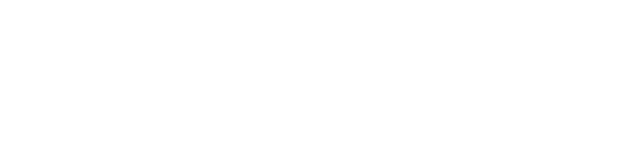
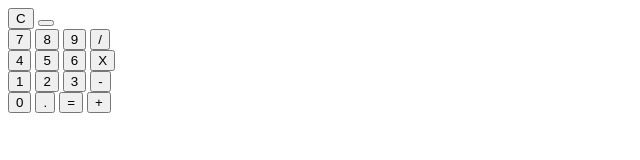
Before and after one commit to Momentum-Team-12/js-caculator-part-1-Dito121, a plain HTML site: page index.html in a window 1280 px wide. Shown: the whole page, without its empty margins (0-640 px from the left). Drawn offline with Linux system fonts and the light colour scheme.

Commit message:
viable calculator with only html, no DOM functionality

```diff
--- a/index.html
+++ b/index.html
@@ -14,21 +14,44 @@
 
 <div class="row" id="row1">
 
+    <button type="button" id="clear_button"> C </button>
+    <button type="button" id="display_button">  </button>
+
 </div>
 
 <div class="row" id="row2">
+
+    <button type="button" id="seven_button"> 7 </button>
+    <button type="button" id="eight_button"> 8 </button>
+    <button type="button" id="nine_button"> 9 </button>
+    <button type="button" id="division_button"> / </button>
 
 </div>
 
 <div class="row" id="row3">
 
+    <button type="button" id="four_button"> 4 </button>
+    <button type="button" id="five_button"> 5 </button>
+    <button type="button" id="six_button"> 6 </button>
+    <button type="button" id="multiplication_button"> X </button>
+
 </div>
 
 <div class="row" id="row4">
 
+    <button type="button" id="one_button"> 1 </button>
+    <button type="button" id="two_button"> 2 </button>
+    <button type="button" id="three_button"> 3 </button>
+    <button type="button" id="subtraction_button"> - </button>
+
 </div>
 
 <div class="row" id="row5">
+
+    <button type="button" id="zero_button"> 0 </button>
+    <button type="button" id="period_button"> . </button>
+    <button type="button" id="equals_button"> = </button>
+    <button type="button" id="addition_button"> + </button>
 
 </div>
 
```
